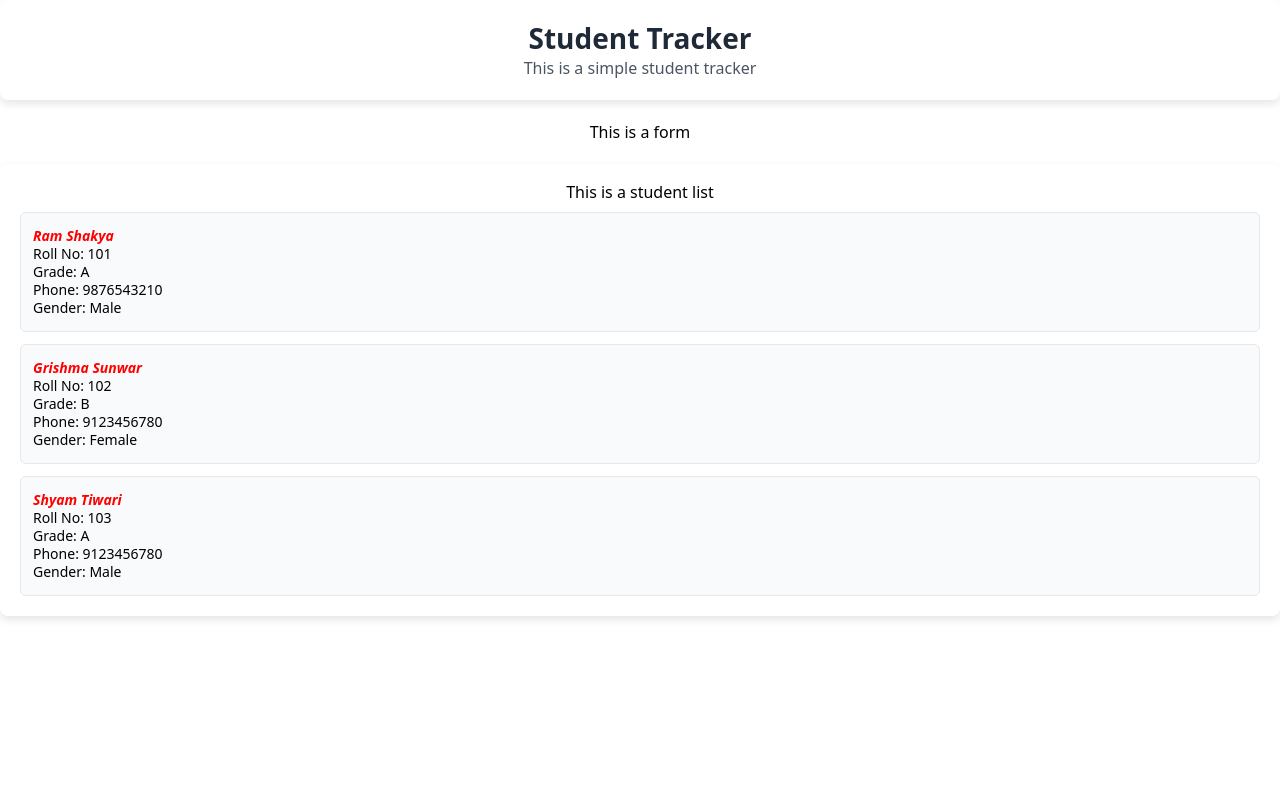
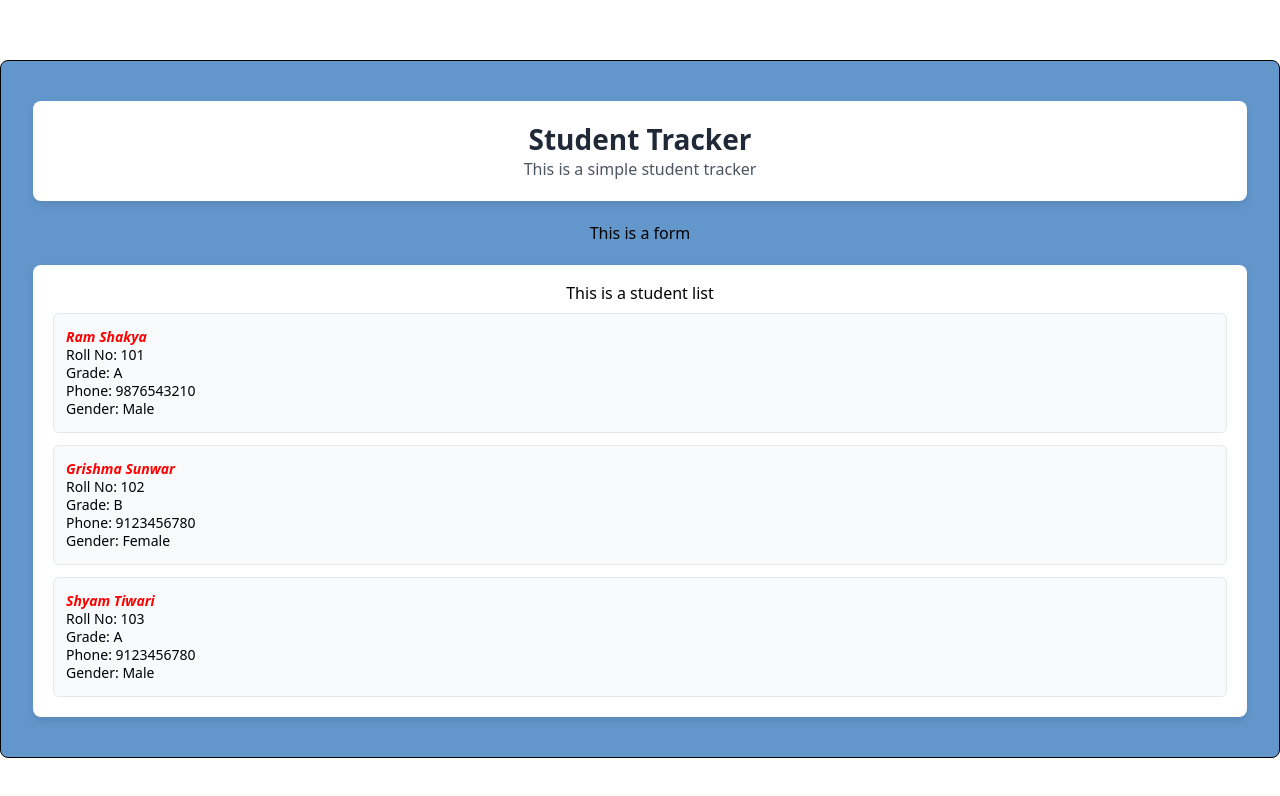
Before and after one commit to aastha456/student-tracker, a React (Vite) app: page / in a window 1280 px wide. Shown: the top 796 px of the page. Built offline with nearby package versions, Linux system fonts and the light colour scheme.

Commit message:
Add CSS property for app-container class

```diff
--- a/src/App.css
+++ b/src/App.css
@@ -3,3 +3,12 @@
   text-align: center;
   margin: 0 auto;
 }
+
+.app-container {
+    padding: 40px 32px;
+    background-color: #6397cc;
+    border: 1px solid black;
+    border-radius: 8px;
+    margin: 60px auto;
+    overflow: auto;
+}
```
